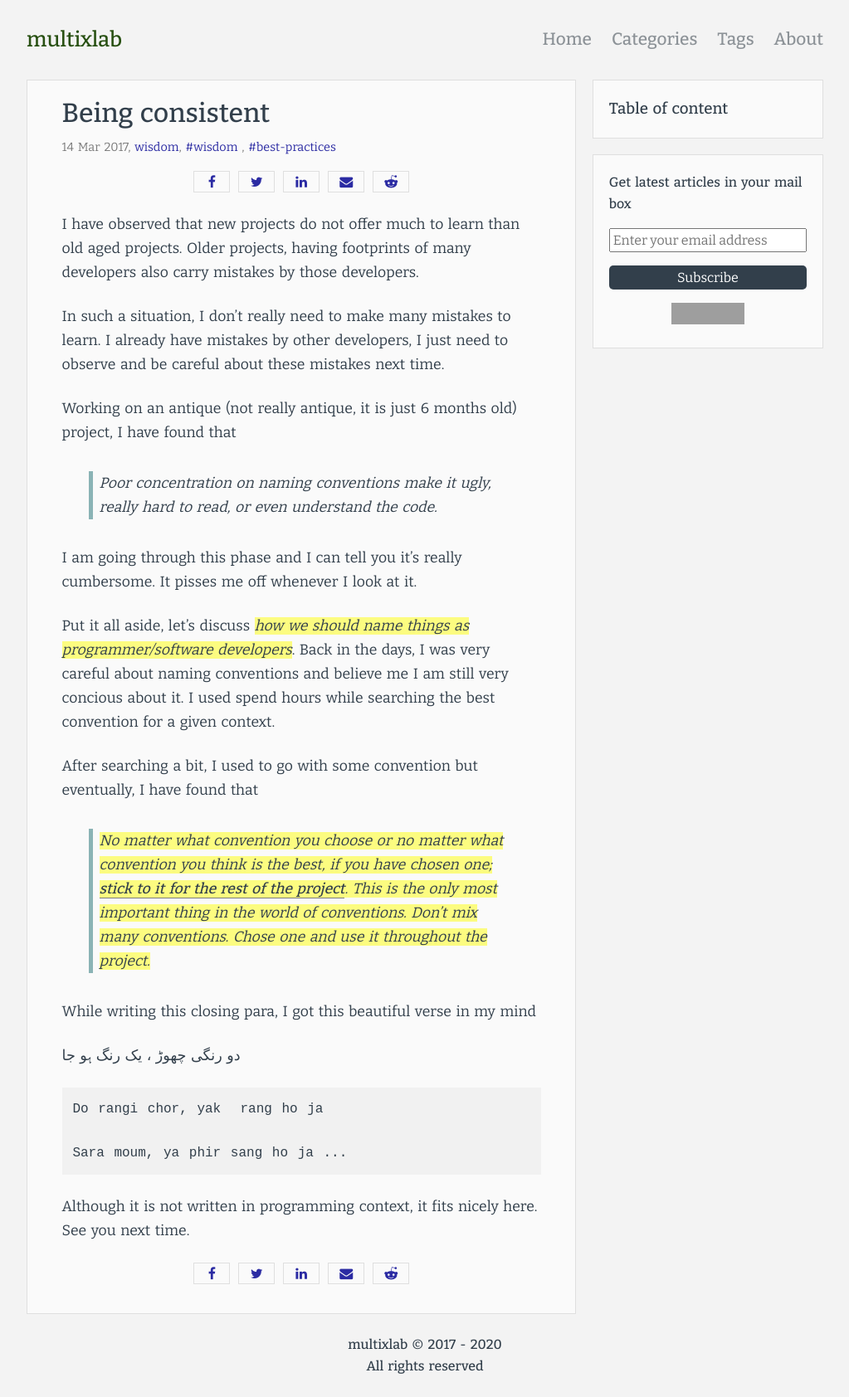
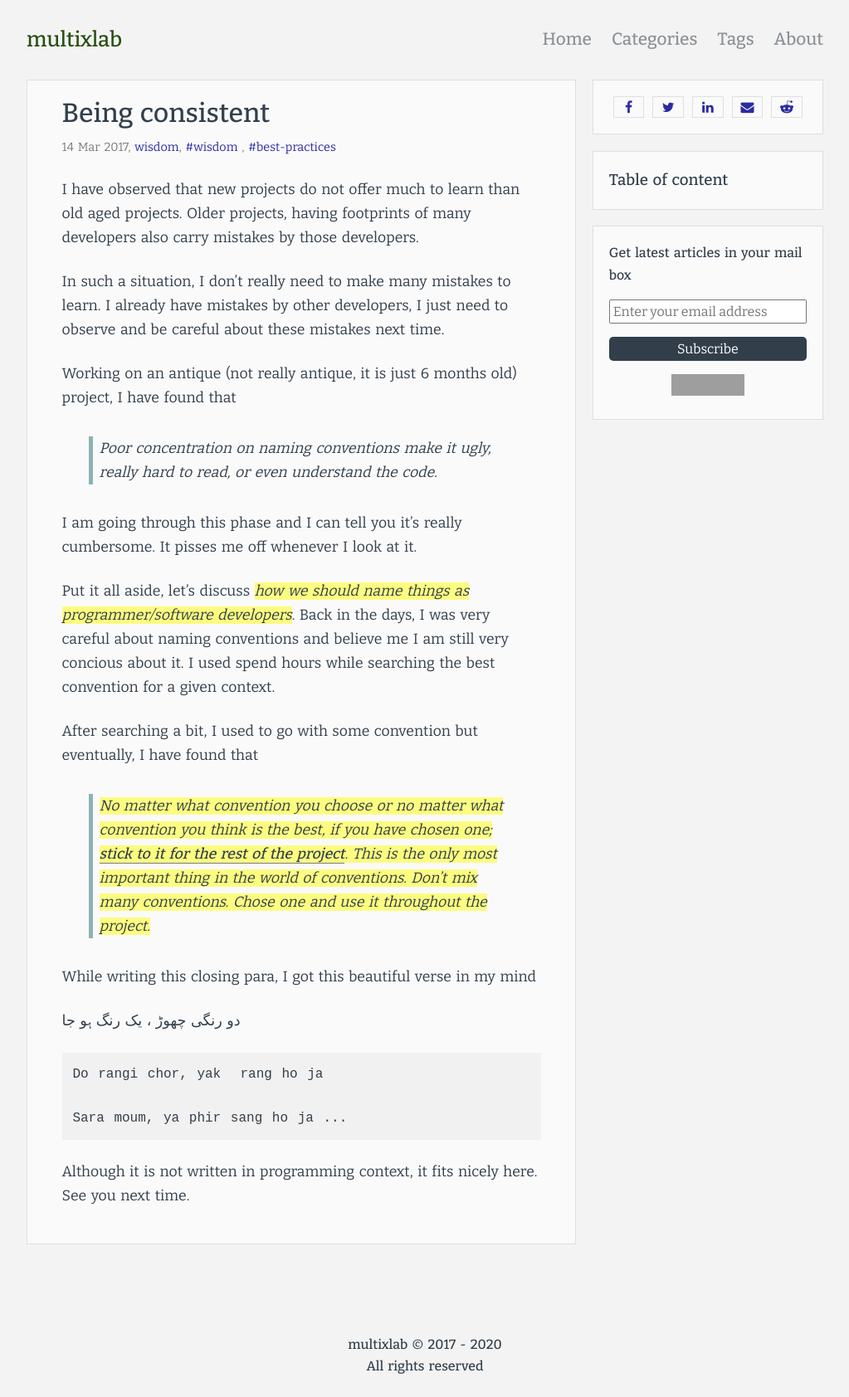
Before and after one commit to multixlab/multixlab.github.io, a Jekyll site: the page built from _posts/2017-03-14-being-consistant.md, in a window 1280 px wide. Shown: the whole page at 83% size, without its empty margins (128-1151 px from the left). Built offline with Jekyll 4.4.1, drawn with Linux system fonts in a browser that asks for light colours; grey boxes are pictures that could not be loaded.

Commit message:
add social bar for small devices

```diff
--- a/_layouts/post.html
+++ b/_layouts/post.html
@@ -38,6 +38,12 @@
 <div class="column right sticky">
     <aside class="spacing">
 
+        <div class="social-sidebar">
+            <div class="display-area sidebar-margin">
+                {% include social.html %}
+            </div>
+        </div>
+
         <div class="display-area sidebar-margin toc-container">
 
             <div id="toc">
--- a/_sass/social.scss
+++ b/_sass/social.scss
@@ -20,5 +20,18 @@
 }
 
 .social-bar {
-  margin: 1rem 0;
+  margin-top: 1.5rem;
+
+  @media (min-width: $large-breakpoint) {
+    display: none;
+  }
 }
+
+.social-sidebar {
+  display: none;
+
+  @media (min-width: $large-breakpoint) {
+    display: block;
+  }
+
+}
```
